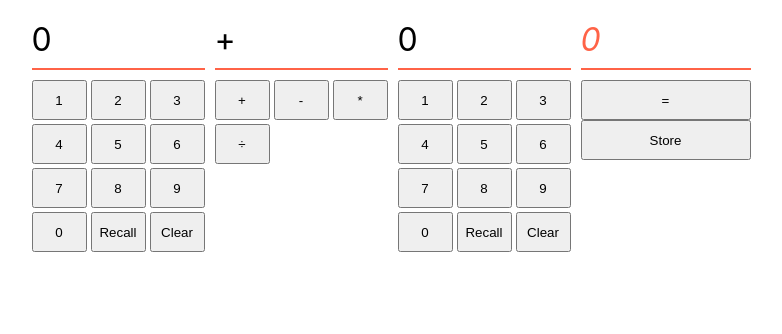
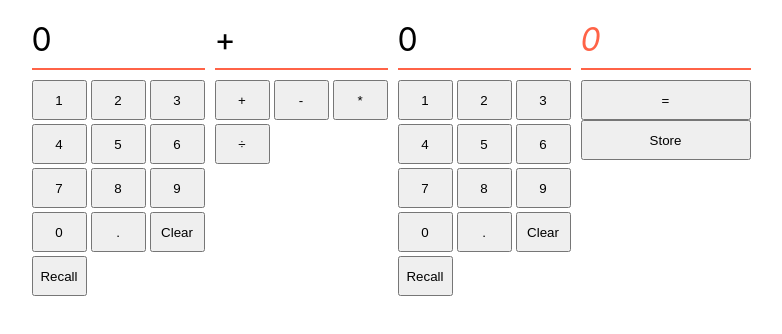
Before and after one commit to boolean-uk/react-state-calculator, a React (Vite) app: page / in a window 1280 px wide. Shown: the top 334 px of the page, without its empty margins (249-1031 px from the left). Built offline with nearby package versions, Linux system fonts and the light colour scheme.

Commit message:
Components: Added Decimal Number Support for NumberPanel

```diff
--- a/src/App.jsx
+++ b/src/App.jsx
@@ -14,17 +14,17 @@ function App() {
     let result = 0;
     switch (operator) {
       case "+":
-        result = numOne + numTwo;
+        result = parseFloat(numOne) + parseFloat(numTwo);
         break;
       case "-":
-        result = numOne - numTwo;
+        result = parseFloat(numOne) - parseFloat(numTwo);
         break;
       case "*":
-        result = numOne * numTwo;
+        result = parseFloat(numOne) * parseFloat(numTwo);
         break;
       case "/":
       case "÷":
-        result = numTwo === 0 ? "error" : numOne / numTwo;
+        result = numTwo === 0 ? "error" : parseFloat(numOne) / parseFloat(numTwo);
         break;
       default:
         result = "Invalid operation";
--- a/src/components/NumberPanel.jsx
+++ b/src/components/NumberPanel.jsx
@@ -4,28 +4,31 @@ import PropTypes from "prop-types";
 
 function NumberPanel({ onNumChange, externalNumber }) {
   const [selectedNumber, setSelectedNumber] = useState(0);
+  let lastInput = ''
   const setNumber = (value) => {
-    const numberAsString = selectedNumber.toString() + value.toString();
-    setSelectedNumber(parseInt(numberAsString));
-    onNumChange(parseInt(numberAsString));
+    const newNumber = lastInput === '.' ? parseFloat(selectedNumber.toString() + '.' + value.toString()).toFixed(1) : parseFloat(selectedNumber.toString() + value.toString())
+    setSelectedNumber(newNumber);
+    onNumChange(newNumber);
+    lastInput = value
   };
   const resetNumber = () => {
     setSelectedNumber(0);
     onNumChange(0);
   };
   const fetchExternalNumber = () => {
-    setSelectedNumber(externalNumber());
-    onNumChange(externalNumber());
+    const num = externalNumber() === null ? 0 : externalNumber()
+    setSelectedNumber(num);
+    onNumChange(num);
   };
   return (
     <div className="panel">
       <p>{selectedNumber}</p>
       <div className="numbers">
-        {["1", "2", "3", "4", "5", "6", "7", "8", "9", "0"].map((number) => (
+        {["1", "2", "3", "4", "5", "6", "7", "8", "9", "0", '.'].map((number) => (
           <QuickButton key={number} value={number} onClick={setNumber} />
         ))}
+        <QuickButton value="Clear" onClick={() => resetNumber()} />
         <QuickButton value="Recall" onClick={() => fetchExternalNumber()} />
-        <QuickButton value="Clear" onClick={() => resetNumber()} />
       </div>
     </div>
   );
```
